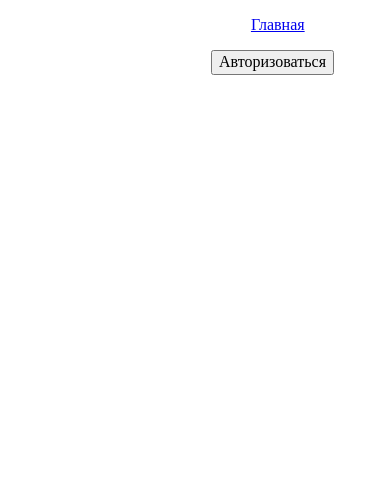
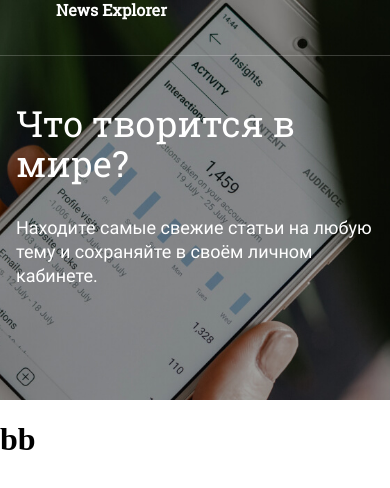
Before and after one commit to dianadomino24/news-explorer-frontend, a React (Create React App) app: page / in a window 390 px wide. Shown: the top 488 px of the page. Built offline with nearby package versions, Linux system fonts and the light colour scheme.

Commit message:
add banner raw

```diff
--- /dev/null
+++ b/src/components/Banner/Banner.css
@@ -0,0 +1,77 @@
+.banner {
+  width: 100%;
+  height: 576px;
+  background:  url('../../images/bg-desktop.jpg') center  / cover no-repeat;;
+}
+.banner__container {
+  margin: 0 auto;
+  max-width: 608px;
+  height: 100%;
+  padding: 160px 0 80px;
+  box-sizing: border-box;
+  display: flex;
+  flex-direction: column;
+  justify-content: space-between;
+}
+
+.banner__text {
+  color: #fff;
+  max-width: 608px;
+}
+
+.banner__title {
+  margin: 0;
+  font-size: 60px;
+  line-height: 1.07;
+  font-family: 'Roboto Slab', 'Arial', 'Helvetica', sans-serif;
+  font-weight: 400;
+}
+
+.banner__description {
+  margin: 32px 0 0;
+  font-size: 18px;
+  font-family: 'Roboto', 'Arial', 'Helvetica', sans-serif;
+  font-weight: 400;
+  line-height: 1.33;
+  max-width: 550px;
+}
+@media all and (max-width: 768px) {
+  .banner {
+    height: 400px;
+  }
+
+  .banner__container {
+    max-width: 452px;
+    padding: 104px 0 48px;
+  }
+
+  .banner__title {
+    max-width: 289px;
+    font-size: 36px;
+    line-height: 1.11;
+  }
+}
+
+@media all and (max-width: 320px) {
+  .banner {
+    height: 536px;
+    background: url('../../images/bg-mobile.jpg') ;
+  }
+
+  .banner__container {
+    padding-bottom: 32px;
+  }
+
+  .banner__text {
+
+  }
+
+  .banner__title {
+
+  }
+
+  .banner__description {
+    max-width: 550px;
+    margin-top: 32px;
+  }
+}
--- /dev/null
+++ b/src/components/Banner/Banner.js
@@ -0,0 +1,25 @@
+import './Banner.css';
+import Container from '../Container/Container';
+import SearchForm from '../SearchForm/SearchForm';
+
+function Banner(props) {
+  return (
+    <section className="banner">
+      <Container>
+        <div className="banner__container">
+          <div className="banner__text">
+            <h1 className="banner__title">
+              Что творится в мире?
+            </h1>
+            <p className="banner__description">
+              Находите самые свежие статьи на любую тему и сохраняйте в своём личном кабинете.
+            </p>
+          </div>
+          <SearchForm {...props} />
+        </div>
+      </Container>
+    </section>
+  );
+}
+
+export default Banner;
--- a/src/components/Header/Header.css
+++ b/src/components/Header/Header.css
@@ -3,6 +3,8 @@
   width: 100%;
   position: fixed;
   z-index: 3;
+  /*border-bottom: 1px solid #d1d2d6;*/
+  /*box-shadow: inset 0px -1px 0px rgba(255, 255, 255, 0.2);*/
 }
 
 .header_transparent {
@@ -11,11 +13,13 @@
 
 .header_theme_dark {
   color: #fff;
+  box-shadow: inset 0px -1px 0px rgba(255, 255, 255, 0.2);
 }
 
 .header_theme_light {
   color: #1A1B22;
   background-color: #fff;
+  box-shadow: inset 0px -1px 0px #D1D2D6;
 }
 
 .header__container {
--- a/src/components/Main/Main.js
+++ b/src/components/Main/Main.js
@@ -1,14 +1,14 @@
 import './Main.css';
-// import { useCallback, useState, useEffect } from 'react';
-// import {
-//   Redirect, Route, Switch, useHistory,
-// } from 'react-router-dom';
+import About from '../About/About';
+// import Preloader from '../Preloader/Preloader';
+import Banner from '../Banner/Banner';
 
-function Main() {
+function Main(props) {
   return (
-    <div className="Main">
-      <header className="Main-header"></header>
-    </div>
+    <main className="main">
+      <Banner {...props} />
+      <About />
+    </main>
   );
 }
 
--- a/src/components/Navigation/Navigation.css
+++ b/src/components/Navigation/Navigation.css
@@ -1,7 +1,40 @@
-.App {
+.navigation {
+  height: 100%;
+  flex-direction: row;
+  justify-content: space-between;
+  align-items: stretch;
+  /*width: auto;*/
+  padding: 0;
+  margin: 0;
+  /*transform: none;*/
+  opacity: 1;
 }
+.navigation_theme_dark {
+  background-color: #1A1B22;
+  color: #fff;
+  border-color: #fff;
+}
+.navigation_theme_light {
+  background-color: #fff;
+  color: #1A1B22;
+  border-color: #D1D2D6;
+}
+@media all and (max-width: 768px) {
+.navigation {
+  position: fixed;
+  top: 0;
+  left: 0;
+  width: 100%;
+  box-sizing: border-box;
+  padding: 16px 16px 24px;
+  background-color: inherit;
+  opacity: 0;
+  transform: translateY(-300px);
+  transition: all 0.3s ease-in-out;
+  z-index: -1;
+}}
 
-@media all and (max-width: 1024px) {
-  .App {
-  }
+.navigation_visible {
+  /*transform: none;*/
+  opacity: 1;
 }
--- a/src/components/Navigation/Navigation.js
+++ b/src/components/Navigation/Navigation.js
@@ -10,6 +10,14 @@
   const closeNavMenu = () => {
     toggleNavMenu(false);
     scrollToTop();
+  };
+
+  const handleNavButtonClick = () => {
+    if (isLoggedIn) signOut();
+    else {
+      toggleNavMenu(false);
+      openPopup('login');
+    }
   };
 
   return (
@@ -45,12 +53,12 @@
       </ul>
       <Button
         className={`button navigation__button navigation__button_theme_${theme}`}
-      >
+      onClick={handleNavButtonClick}>
         {isLoggedIn ? (
-          <span className="button__logged-in">
-            <span className="button__title">Greta</span>
+          <span className="navigation__authorized-button">
+            <span className="navigation__authorized-button-title">Greta</span>
             <img
-              className="button__exit-icon"
+              className="navigation__logout-icon"
               src={theme === 'dark' ? logoutIconLight : logoutIconDark}
               alt='Log out'
             />
```
Also changed, not shown: src/components/NavLink/NavLink.css (deleted, +0 -7 lines), src/components/NavLink/NavLink.js (deleted), 1 other file (tests, documents, lock files or other folders).
